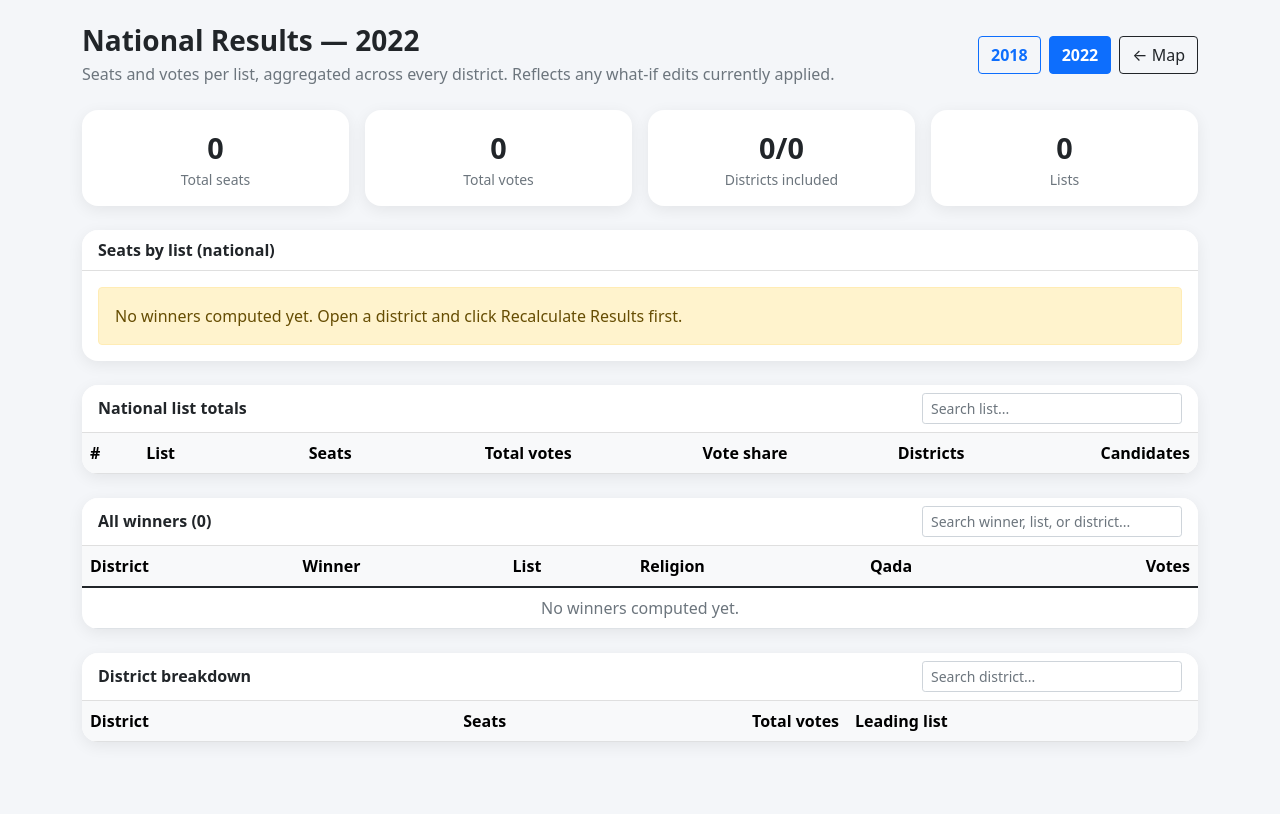
After one commit to mohammadtout24/election-simulation, a Flask app: page /national in a window 1280 px wide. The commit adds this page. Run offline with Flask 3, Linux system fonts and the light colour scheme; lists and menus that the app fills with data are empty; some libraries are stand-ins or nearby versions.

Commit message:
modified:   app.py 	deleted:    static/js/i18n.js 	modified:   templates/compare.html 	modified:   templates/detail.html 	modified:   templates/index.html 	new file:   templates/national.html

```diff
--- a/app.py
+++ b/app.py
@@ -1084,6 +1084,124 @@ def make_compare_payload(slug: str):
 
     return payload
 
+def build_national_payload(year: str):
+    """Aggregate seats/votes per list across every district for one year.
+
+    Winners are computed live by get_candidates_df(), so this reflects
+    whatever what-if edits are currently applied per district, not just
+    the original imported results.
+    """
+    seen_labels = set()
+    district_rows = []
+    list_totals = {}
+    winners_rows = []
+    total_seats = 0
+    total_votes = 0
+    districts_included = 0
+
+    all_regions = sorted(load_regions_from_database(), key=lambda r: (r["district_label"], r["name"]))
+    for region in all_regions:
+        label = region["district_label"]
+        if label == "Unknown" or "Beirut 3" in label or region["name"] == "Beirut-three":
+            continue
+        if label in seen_labels:
+            continue
+        seen_labels.add(label)
+
+        file_id = region["files"].get(year)
+        df = get_candidates_df(file_id) if file_id else None
+        if df is None or df.empty:
+            district_rows.append({"slug": region["slug"], "label": label, "available": False})
+            continue
+
+        districts_included += 1
+        district_seats = int(df["IS_WINNER"].sum())
+        district_votes = int(df["VOTES"].sum())
+        total_seats += district_seats
+        total_votes += district_votes
+
+        group_agg = df.groupby("GROUP", as_index=False).agg(
+            VOTES=("VOTES", "sum"), SEATS=("IS_WINNER", "sum"), CANDIDATES=("MEMBER", "count")
+        )
+
+        top_list = None
+        winning_rows = group_agg[group_agg["SEATS"] > 0].sort_values(["SEATS", "VOTES"], ascending=False)
+        if not winning_rows.empty:
+            r = winning_rows.iloc[0]
+            top_list = {"name": str(r["GROUP"]), "seats": int(r["SEATS"])}
+
+        district_rows.append({
+            "slug": region["slug"], "label": label, "available": True,
+            "seats": district_seats, "votes": district_votes, "top_list": top_list,
+        })
+
+        winner_df = df[df["IS_WINNER"] == True].sort_values("VOTES", ascending=False)
+        for _, r in winner_df.iterrows():
+            winners_rows.append({
+                "name": str(r["MEMBER"]),
+                "group": str(r["GROUP"]),
+                "votes": int(r["VOTES"]),
+                "religion": str(r["RELIGION"]),
+                "qada": str(r["DISTRICT"]),
+                "region_label": label,
+                "region_slug": region["slug"],
+            })
+
+        for _, row in group_agg.iterrows():
+            name = str(row["GROUP"])
+            entry = list_totals.setdefault(name, {"votes": 0, "seats": 0, "candidates": 0, "districts": set()})
+            entry["votes"] += int(row["VOTES"])
+            entry["seats"] += int(row["SEATS"])
+            entry["candidates"] += int(row["CANDIDATES"])
+            entry["districts"].add(label)
+
+    list_rows = []
+    for name, data in list_totals.items():
+        list_rows.append({
+            "name": name,
+            "votes": data["votes"],
+            "seats": data["seats"],
+            "candidates": data["candidates"],
+            "district_count": len(data["districts"]),
+            "vote_share": round((data["votes"] / total_votes) * 100, 2) if total_votes else 0.0,
+        })
+    list_rows.sort(key=lambda r: (r["seats"], r["votes"]), reverse=True)
+    winners_rows.sort(key=lambda r: (r["region_label"], -r["votes"]))
+
+    chart_json = "{}"
+    seat_winners = [r for r in list_rows if r["seats"] > 0][:20]
+    if seat_winners:
+        ordered = list(reversed(seat_winners))
+        fig = go.Figure(go.Bar(
+            x=[r["seats"] for r in ordered],
+            y=[r["name"] for r in ordered],
+            orientation="h",
+            text=[r["seats"] for r in ordered],
+            textposition="outside",
+            marker_color="#0d6efd",
+            cliponaxis=False,
+        ))
+        fig.update_layout(
+            height=max(320, len(ordered) * 32 + 60),
+            margin=dict(l=10, r=40, t=10, b=10),
+            plot_bgcolor="rgba(0,0,0,0)", paper_bgcolor="rgba(0,0,0,0)",
+            xaxis=dict(showgrid=False, zeroline=False, showticklabels=False),
+            yaxis=dict(automargin=True, tickfont=dict(size=11, color="#212529")),
+        )
+        chart_json = json.dumps(fig, cls=plotly.utils.PlotlyJSONEncoder)
+
+    return {
+        "year": year,
+        "district_rows": district_rows,
+        "list_rows": list_rows,
+        "winners_rows": winners_rows,
+        "total_seats": total_seats,
+        "total_votes": total_votes,
+        "districts_included": districts_included,
+        "districts_total": len(district_rows),
+        "chart_json": chart_json,
+    }
+
 # =========================================================
 #  ROUTES
 # =========================================================
@@ -1150,6 +1268,14 @@ def region_detail(slug):
     for c in candidates: grouped.setdefault(c["group"], []).append(c)
     for grp in grouped: grouped[grp].sort(key=lambda x: x["votes"], reverse=True)
     grouped = dict(sorted(grouped.items(), key=lambda i: sum(x["votes"] for x in i[1]), reverse=True))
+
+    # Best available swap-in for each losing candidate, reusing the same
+    # engine that powers the What-If suggestion chat commands.
+    swap_hints = {}
+    for group_name in grouped.keys():
+        for s in build_atomic_swaps_for_group(df_agg, group_name):
+            if s["out"] not in swap_hints:
+                swap_hints[s["out"]] = s
 
     charts_by_district = {}
     districts = df_agg["DISTRICT"].unique() if len(df_agg["DISTRICT"].unique()) > 0 else ["General"]
@@ -1196,7 +1322,7 @@ def region_detail(slug):
         "detail.html", region_name=info["name"], sub_region_name=info["district_label"],
         groups=grouped, file_id=file_id, current_year=selected_year,
         charts_by_district=charts_by_district, total_seats=total_seats,
-        region_slug=slug, all_candidates=all_candidates_sorted
+        region_slug=slug, all_candidates=all_candidates_sorted, swap_hints=swap_hints
     )
 
 @app.route("/compare/<slug>")
@@ -1205,6 +1331,14 @@ def compare_years(slug):
     if payload is None:
         return abort(404)
     return render_template("compare.html", **payload)
+
+@app.route("/national")
+def national_dashboard():
+    selected_year = request.args.get("year", "2022")
+    if selected_year not in {"2018", "2022"}:
+        selected_year = "2022"
+    payload = build_national_payload(selected_year)
+    return render_template("national.html", current_year=selected_year, **payload)
 
 @app.route("/api/export_report/<file_id>/<fmt>")
 def export_report(file_id, fmt):
--- /dev/null
+++ b/templates/national.html
@@ -0,0 +1,204 @@
+<!DOCTYPE html>
+<html lang="en">
+<head>
+    <meta charset="UTF-8">
+    <meta name="viewport" content="width=device-width, initial-scale=1.0">
+    <title>National Results — {{ current_year }}</title>
+    <link href="https://cdn.jsdelivr.net/npm/bootstrap@5.1.3/dist/css/bootstrap.min.css" rel="stylesheet">
+    <script src="https://cdn.plot.ly/plotly-2.24.1.min.js"></script>
+    <style>
+        body { background:#f4f6f9; }
+        .summary-card { border:0; border-radius:16px; box-shadow:0 4px 16px rgba(0,0,0,0.07); }
+        .metric { font-size:1.8rem; font-weight:800; }
+        .table-card { border:0; border-radius:16px; overflow:hidden; box-shadow:0 4px 16px rgba(0,0,0,0.07); }
+        .rank-badge { display:inline-flex; align-items:center; justify-content:center; width:24px; height:24px; border-radius:50%; background:#eef2ff; color:#0d6efd; font-weight:700; font-size:0.75rem; margin-right:6px; }
+        .district-missing { color:#adb5bd; font-style:italic; }
+        .district-link { text-decoration:none; color:inherit; }
+        .district-link:hover { color:#0d6efd; }
+    </style>
+</head>
+<body>
+<div class="container py-4">
+    <div class="d-flex justify-content-between align-items-center flex-wrap gap-2 mb-4">
+        <div>
+            <h3 class="fw-bold mb-1">National Results — {{ current_year }}</h3>
+            <div class="text-muted">Seats and votes per list, aggregated across every district. Reflects any what-if edits currently applied.</div>
+        </div>
+        <div class="d-flex gap-2">
+            <a href="/national?year=2018" class="btn btn-{{ 'primary' if current_year == '2018' else 'outline-primary' }} fw-bold">2018</a>
+            <a href="/national?year=2022" class="btn btn-{{ 'primary' if current_year == '2022' else 'outline-primary' }} fw-bold">2022</a>
+            <a href="/?year={{ current_year }}" class="btn btn-outline-dark">← Map</a>
+        </div>
+    </div>
+
+    <div class="row g-3 mb-4">
+        <div class="col-6 col-md-3">
+            <div class="card summary-card h-100 text-center">
+                <div class="card-body">
+                    <div class="metric">{{ total_seats }}</div>
+                    <div class="text-muted small">Total seats</div>
+                </div>
+            </div>
+        </div>
+        <div class="col-6 col-md-3">
+            <div class="card summary-card h-100 text-center">
+                <div class="card-body">
+                    <div class="metric">{{ "{:,}".format(total_votes) }}</div>
+                    <div class="text-muted small">Total votes</div>
+                </div>
+            </div>
+        </div>
+        <div class="col-6 col-md-3">
+            <div class="card summary-card h-100 text-center">
+                <div class="card-body">
+                    <div class="metric">{{ districts_included }}/{{ districts_total }}</div>
+                    <div class="text-muted small">Districts included</div>
+                </div>
+            </div>
+        </div>
+        <div class="col-6 col-md-3">
+            <div class="card summary-card h-100 text-center">
+                <div class="card-body">
+                    <div class="metric">{{ list_rows|length }}</div>
+                    <div class="text-muted small">Lists</div>
+                </div>
+            </div>
+        </div>
+    </div>
+
+    <div class="card table-card mb-4">
+        <div class="card-header bg-white fw-bold">Seats by list (national)</div>
+        <div class="card-body">
+            {% if list_rows and list_rows[0].seats > 0 %}
+            <div id="nationalChart" style="min-height:320px;"></div>
+            {% else %}
+            <div class="alert alert-warning mb-0">No winners computed yet. Open a district and click Recalculate Results first.</div>
+            {% endif %}
+        </div>
+    </div>
+
+    <div class="card table-card mb-4">
+        <div class="card-header bg-white d-flex justify-content-between align-items-center flex-wrap gap-2">
+            <span class="fw-bold">National list totals</span>
+            <input id="listSearch" class="form-control form-control-sm" style="max-width:260px;" placeholder="Search list..." oninput="filterRows('listSearch', 'listTable')">
+        </div>
+        <div class="table-responsive">
+            <table class="table table-hover align-middle mb-0" id="listTable">
+                <thead class="table-light">
+                    <tr>
+                        <th>#</th>
+                        <th>List</th>
+                        <th class="text-end">Seats</th>
+                        <th class="text-end">Total votes</th>
+                        <th class="text-end">Vote share</th>
+                        <th class="text-end">Districts</th>
+                        <th class="text-end">Candidates</th>
+                    </tr>
+                </thead>
+                <tbody>
+                    {% for row in list_rows %}
+                    <tr>
+                        <td><span class="rank-badge">{{ loop.index }}</span></td>
+                        <td class="fw-bold">{{ row.name }}</td>
+                        <td class="text-end fw-bold {{ 'text-primary' if row.seats > 0 else '' }}">{{ row.seats }}</td>
+                        <td class="text-end">{{ "{:,}".format(row.votes) }}</td>
+                        <td class="text-end">{{ row.vote_share }}%</td>
+                        <td class="text-end">{{ row.district_count }}</td>
+                        <td class="text-end">{{ row.candidates }}</td>
+                    </tr>
+                    {% endfor %}
+                </tbody>
+            </table>
+        </div>
+    </div>
+
+    <div class="card table-card mb-4">
+        <div class="card-header bg-white d-flex justify-content-between align-items-center flex-wrap gap-2">
+            <span class="fw-bold">All winners ({{ winners_rows|length }})</span>
+            <input id="winnerSearch" class="form-control form-control-sm" style="max-width:260px;" placeholder="Search winner, list, or district..." oninput="filterRows('winnerSearch', 'winnersTable')">
+        </div>
+        <div class="table-responsive">
+            <table class="table table-hover align-middle mb-0" id="winnersTable">
+                <thead class="table-light">
+                    <tr>
+                        <th>District</th>
+                        <th>Winner</th>
+                        <th>List</th>
+                        <th>Religion</th>
+                        <th>Qada</th>
+                        <th class="text-end">Votes</th>
+                    </tr>
+                </thead>
+                <tbody>
+                    {% for row in winners_rows %}
+                    <tr>
+                        <td class="fw-bold"><a class="district-link" href="/region/{{ row.region_slug }}?year={{ current_year }}">{{ row.region_label }}</a></td>
+                        <td class="fw-bold">{{ row.name }}</td>
+                        <td>{{ row.group }}</td>
+                        <td>{{ row.religion }}</td>
+                        <td>{{ row.qada }}</td>
+                        <td class="text-end fw-bold text-primary">{{ "{:,}".format(row.votes) }}</td>
+                    </tr>
+                    {% else %}
+                    <tr><td colspan="6" class="text-muted text-center">No winners computed yet.</td></tr>
+                    {% endfor %}
+                </tbody>
+            </table>
+        </div>
+    </div>
+
+    <div class="card table-card mb-5">
+        <div class="card-header bg-white d-flex justify-content-between align-items-center flex-wrap gap-2">
+            <span class="fw-bold">District breakdown</span>
+            <input id="districtTableSearch" class="form-control form-control-sm" style="max-width:260px;" placeholder="Search district..." oninput="filterRows('districtTableSearch', 'districtTable')">
+        </div>
+        <div class="table-responsive">
+            <table class="table table-hover align-middle mb-0" id="districtTable">
+                <thead class="table-light">
+                    <tr>
+                        <th>District</th>
+                        <th class="text-end">Seats</th>
+                        <th class="text-end">Total votes</th>
+                        <th>Leading list</th>
+                    </tr>
+                </thead>
+                <tbody>
+                    {% for row in district_rows %}
+                    <tr>
+                        <td class="fw-bold">
+                            {% if row.available %}
+                            <a class="district-link" href="/region/{{ row.slug }}?year={{ current_year }}">{{ row.label }}</a>
+                            {% else %}
+                            {{ row.label }}
+                            {% endif %}
+                        </td>
+                        {% if row.available %}
+                        <td class="text-end">{{ row.seats }}</td>
+                        <td class="text-end">{{ "{:,}".format(row.votes) }}</td>
+                        <td>{{ row.top_list.name if row.top_list else "—" }}</td>
+                        {% else %}
+                        <td class="text-end district-missing" colspan="3">No data for this year.</td>
+                        {% endif %}
+                    </tr>
+                    {% endfor %}
+                </tbody>
+            </table>
+        </div>
+    </div>
+</div>
+
+<script>
+    const nationalChart = {{ chart_json | safe }};
+    if (nationalChart && nationalChart.data) {
+        Plotly.newPlot('nationalChart', nationalChart.data, nationalChart.layout, {responsive:true, displayModeBar:false});
+    }
+
+    function filterRows(inputId, tableId) {
+        const q = document.getElementById(inputId).value.trim().toLowerCase();
+        document.querySelectorAll('#' + tableId + ' tbody tr').forEach(row => {
+            row.style.display = row.textContent.toLowerCase().includes(q) ? '' : 'none';
+        });
+    }
+</script>
+</body>
+</html>
```
Also changed, not shown: static/js/i18n.js (deleted, +0 -98 lines), templates/compare.html (+11 -13 lines), templates/detail.html (+42 -19 lines), templates/index.html (+4 -5 lines).
